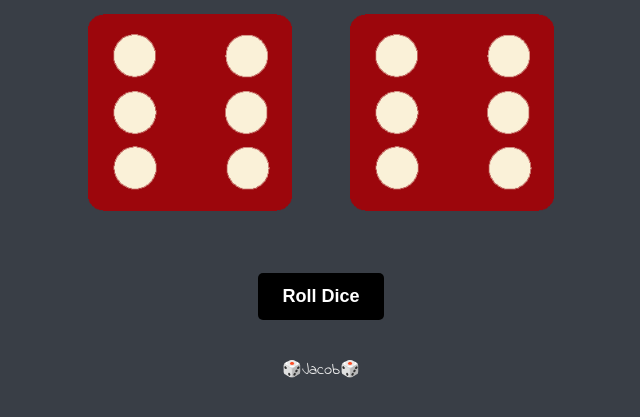
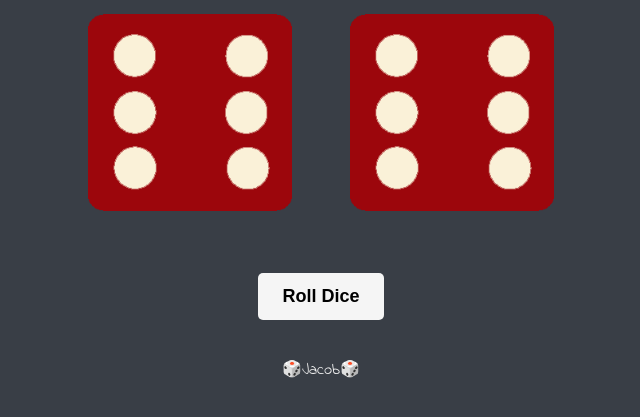
Before and after one commit to Jacbfrancis/Dice-game, a plain HTML site: page index.html in a window 1280 px wide. Shown: the part 321-738 px from the top of the page, without its empty margins (319-959 px from the left). Drawn offline with Linux system fonts and the light colour scheme.

Commit message:
Update styles.css

```diff
--- a/styles.css
+++ b/styles.css
@@ -8,8 +8,8 @@
 }
 
 button{
-  background-color: black;
-  color: white;
+  background-color: whitesmoke;
+  color: black;
   font-weight: bold;
   font-size: large;
   width: 10%;
@@ -17,6 +17,11 @@ button{
   border-radius: 5px;
   margin-top: 4%;
   padding: 1%;
+}
+
+button:hover{
+  background-color: black;
+  color: whitesmoke;
 }
 
 body {
```
